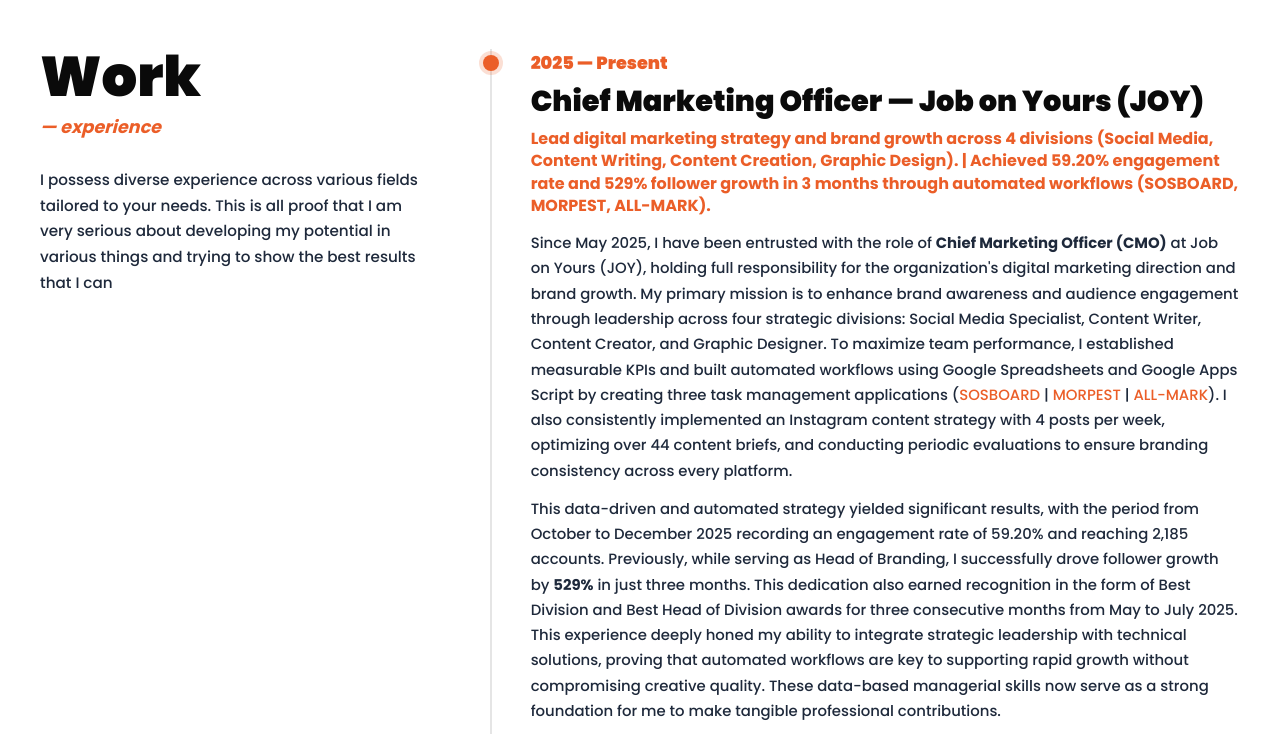
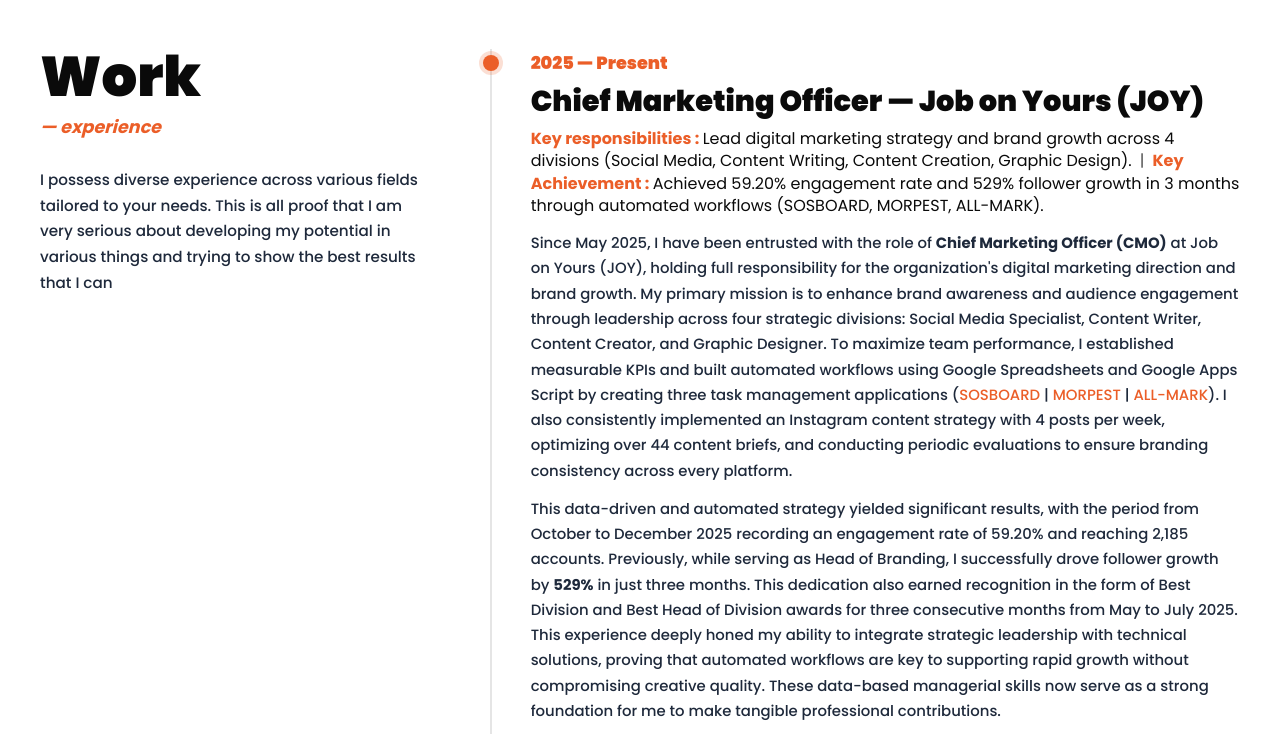
Before and after one commit to Albydabi24/Muhammad-Qolbi-Portfolio, a React (Vite) app: page / in a window 1280 px wide. Shown: the part 2420-3154 px from the top of the page. Built offline with nearby package versions, Linux system fonts and the light colour scheme.

Commit message:
refactor: update experience section labels styling

```diff
--- a/src/locales/en.json
+++ b/src/locales/en.json
@@ -77,7 +77,9 @@
         "titleOrg": "Organization &<br/><0>Volunteer Experience</0>",
         "titleFreelance": "Freelance &<br/><0>Project Experience</0>",
         "subtitle": "— experience",
-        "desc": "I possess diverse experience across various fields tailored to your needs. This is all proof that I am very serious about developing my potential in various things and trying to show the best results that I can"
+        "desc": "I possess diverse experience across various fields tailored to your needs. This is all proof that I am very serious about developing my potential in various things and trying to show the best results that I can",
+        "keyResponsibilities": "Key responsibilities :",
+        "keyAchievement": "Key Achievement :"
     },
     "testimonials": {
         "title": "What They Say About Me",
--- a/src/locales/id.json
+++ b/src/locales/id.json
@@ -77,7 +77,9 @@
         "titleOrg": "Pengalaman<br/><0>Organisasi & Sukarelawan</0>",
         "titleFreelance": "Pengalaman<br/><0>Freelance & Proyek</0>",
         "subtitle": "— kerja",
-        "desc": "Saya memiliki beragam pengalaman di berbagai bidang yang disesuaikan dengan kebutuhan Anda. Ini semua adalah bukti bahwa saya sangat serius dalam mengembangkan potensi saya dalam berbagai hal dan berusaha menunjukkan hasil terbaik yang saya bisa"
+        "desc": "Saya memiliki beragam pengalaman di berbagai bidang yang disesuaikan dengan kebutuhan Anda. Ini semua adalah bukti bahwa saya sangat serius dalam mengembangkan potensi saya dalam berbagai hal dan berusaha menunjukkan hasil terbaik yang saya bisa",
+        "keyResponsibilities": "Tanggung Jawab Utama :",
+        "keyAchievement": "Pencapaian Utama :"
     },
     "testimonials": {
         "title": "Apa Kata Mereka Tentang Saya",
--- a/src/pages/About.jsx
+++ b/src/pages/About.jsx
@@ -101,8 +101,16 @@
                                     <span className={`timeline-year ${exp.active ? 'active' : ''}`}>{job.period}</span>
                                     <h3 className="timeline-role">{job.title}</h3>
                                     {/* Key Responsibilities & Achievement */}
-                                    <div style={{ marginBottom: '0.8rem', color: 'var(--accent)', fontWeight: 'bold', lineHeight: '1.4' }}>
-                                        {job.key_responsibilities} {job.key_achievement ? `| ${job.key_achievement}` : ''}
+                                    <div style={{ marginBottom: '0.8rem', lineHeight: '1.4' }}>
+                                        <span style={{ color: 'var(--accent)', fontWeight: 'bold' }}>{t('experience.keyResponsibilities')} </span>
+                                        <span>{job.key_responsibilities}</span>
+                                        {job.key_achievement && (
+                                            <>
+                                                <span style={{ margin: '0 0.5rem', opacity: 0.7 }}>|</span>
+                                                <span style={{ color: 'var(--accent)', fontWeight: 'bold' }}>{t('experience.keyAchievement')} </span>
+                                                <span>{job.key_achievement}</span>
+                                            </>
+                                        )}
                                     </div>
                                     <div className="experience-grid">
                                         <div className="timeline-text">
@@ -168,8 +176,16 @@
                                     <span className={`timeline-year ${exp.active ? 'active' : ''}`} style={{ color: 'var(--accent)' }}>{org.period}</span>
                                     <h3 className="timeline-role">{org.title}</h3>
                                     {/* Key Responsibilities & Achievement */}
-                                    <div style={{ marginBottom: '0.8rem', color: 'var(--accent)', fontWeight: 'bold', lineHeight: '1.4' }}>
-                                        {org.key_responsibilities} {org.key_achievement ? `| ${org.key_achievement}` : ''}
+                                    <div style={{ marginBottom: '0.8rem', lineHeight: '1.4' }}>
+                                        <span style={{ color: 'var(--accent)', fontWeight: 'bold' }}>{t('experience.keyResponsibilities')} </span>
+                                        <span>{org.key_responsibilities}</span>
+                                        {org.key_achievement && (
+                                            <>
+                                                <span style={{ margin: '0 0.5rem', opacity: 0.7 }}>|</span>
+                                                <span style={{ color: 'var(--accent)', fontWeight: 'bold' }}>{t('experience.keyAchievement')} </span>
+                                                <span>{org.key_achievement}</span>
+                                            </>
+                                        )}
                                     </div>
                                     <div className="experience-grid">
                                         <div className="timeline-text">
@@ -232,8 +248,16 @@
                                     <span className={`timeline-year ${exp.active ? 'active' : ''}`}>{freelance.period}</span>
                                     <h3 className="timeline-role">{freelance.title}</h3>
                                     {/* Key Responsibilities & Achievement */}
-                                    <div style={{ marginBottom: '0.8rem', color: 'var(--accent)', fontWeight: 'bold', lineHeight: '1.4' }}>
-                                        {freelance.key_responsibilities} {freelance.key_achievement ? `| ${freelance.key_achievement}` : ''}
+                                    <div style={{ marginBottom: '0.8rem', lineHeight: '1.4' }}>
+                                        <span style={{ color: 'var(--accent)', fontWeight: 'bold' }}>{t('experience.keyResponsibilities')} </span>
+                                        <span>{freelance.key_responsibilities}</span>
+                                        {freelance.key_achievement && (
+                                            <>
+                                                <span style={{ margin: '0 0.5rem', opacity: 0.7 }}>|</span>
+                                                <span style={{ color: 'var(--accent)', fontWeight: 'bold' }}>{t('experience.keyAchievement')} </span>
+                                                <span>{freelance.key_achievement}</span>
+                                            </>
+                                        )}
                                     </div>
                                     <div className="experience-grid">
                                         <div className="timeline-text">
--- a/src/pages/Home.jsx
+++ b/src/pages/Home.jsx
@@ -189,8 +189,16 @@
                                     <span className={`timeline-year ${exp.active ? 'active' : ''}`}>{job.period}</span>
                                     <h3 className="timeline-role">{job.title}</h3>
                                     {/* Key Responsibilities & Achievement */}
-                                    <div style={{ marginBottom: '0.8rem', color: 'var(--accent)', fontWeight: 'bold', lineHeight: '1.4' }}>
-                                        {job.key_responsibilities} {job.key_achievement ? `| ${job.key_achievement}` : ''}
+                                    <div style={{ marginBottom: '0.8rem', lineHeight: '1.4' }}>
+                                        <span style={{ color: 'var(--accent)', fontWeight: 'bold' }}>{t('experience.keyResponsibilities')} </span>
+                                        <span>{job.key_responsibilities}</span>
+                                        {job.key_achievement && (
+                                            <>
+                                                <span style={{ margin: '0 0.5rem', opacity: 0.7 }}>|</span>
+                                                <span style={{ color: 'var(--accent)', fontWeight: 'bold' }}>{t('experience.keyAchievement')} </span>
+                                                <span>{job.key_achievement}</span>
+                                            </>
+                                        )}
                                     </div>
                                     {(Array.isArray(job.desc) ? job.desc : [job.desc]).map((paragraph, pi) => (
                                         <p key={pi} className="timeline-desc" dangerouslySetInnerHTML={{ __html: paragraph }}></p>
```
